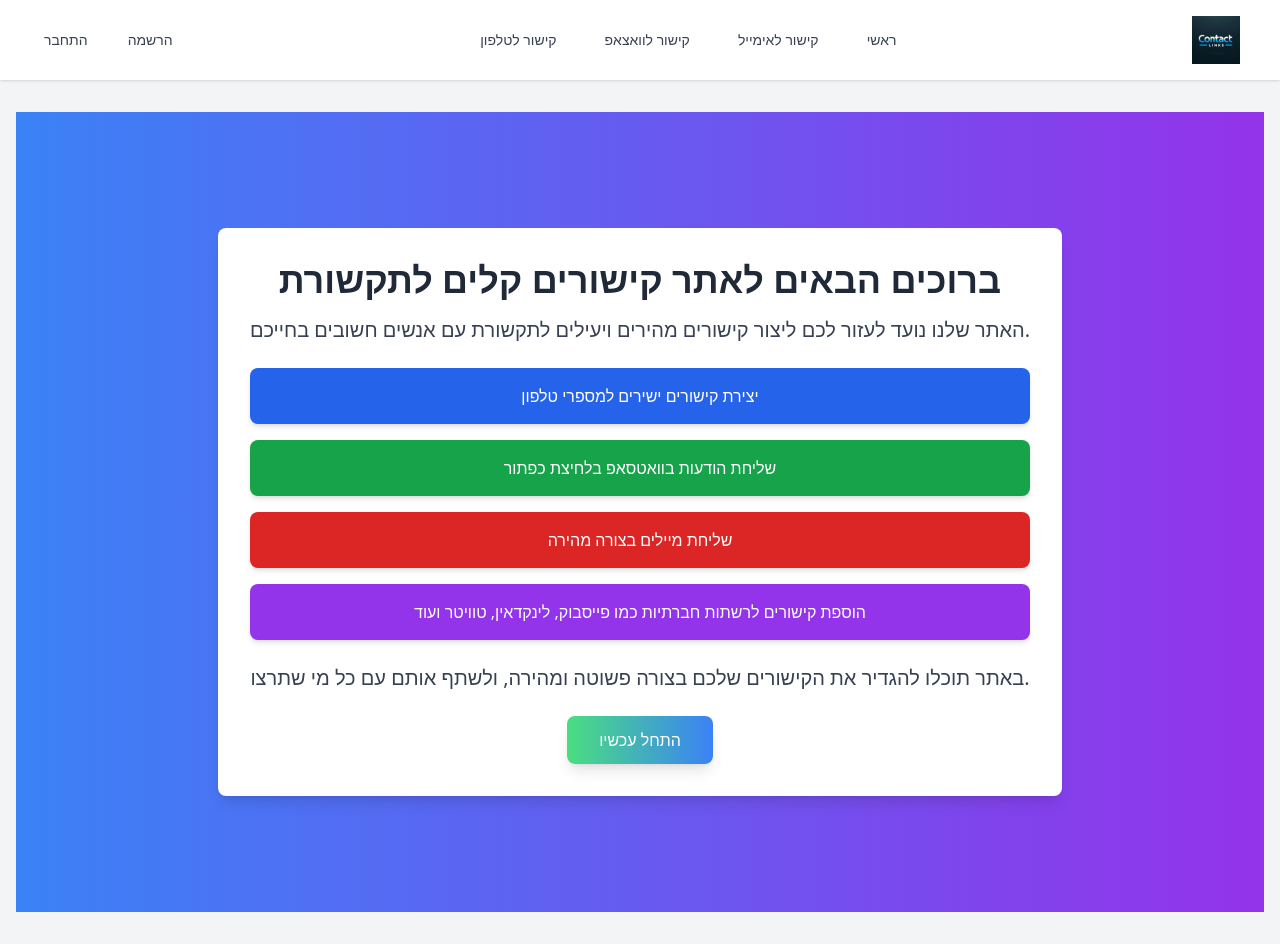
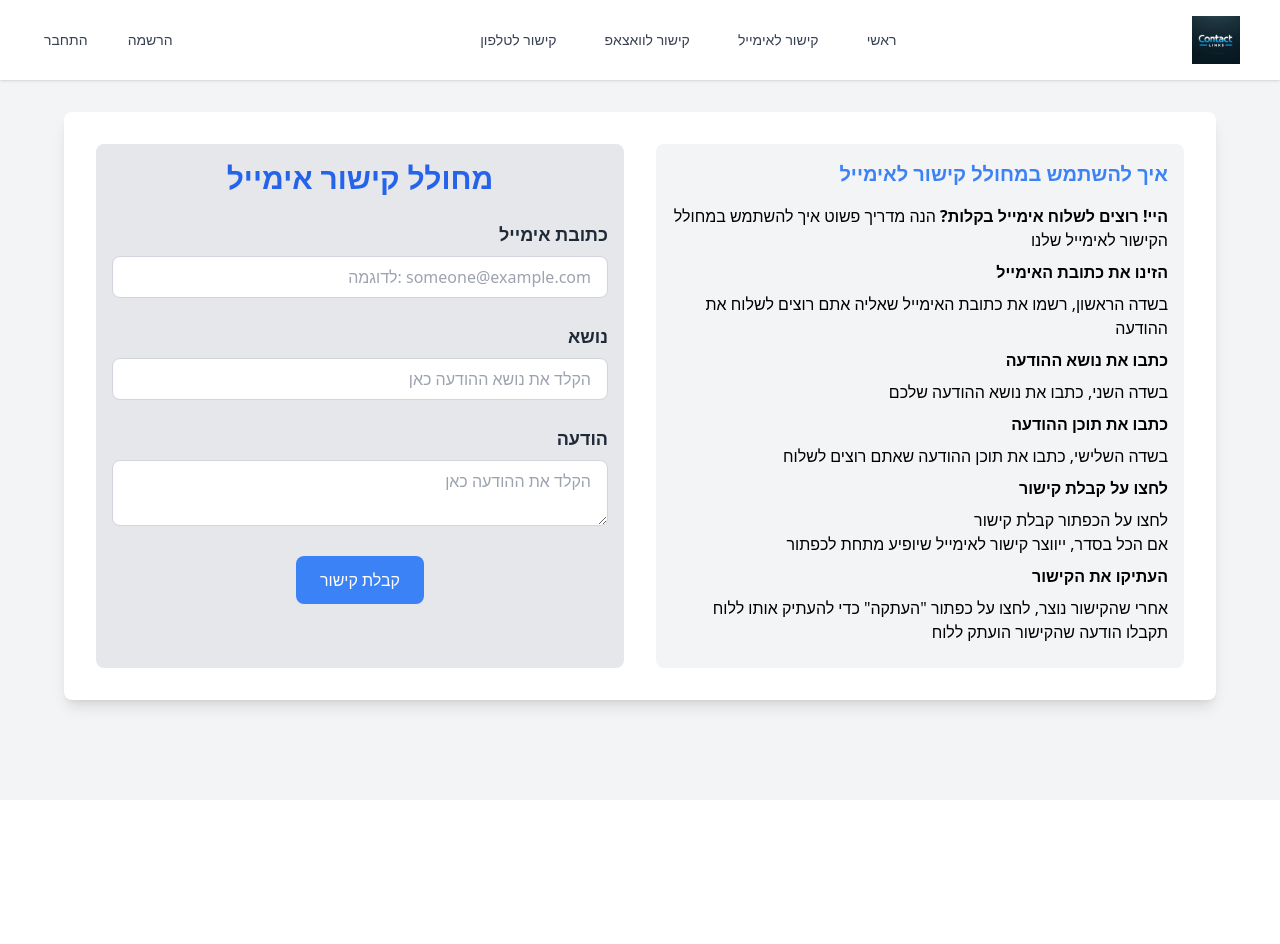
Before and after one commit to SimchaSucot/ContactLinks, a React (Vite) app in the folder client/: page /email-link in a window 1280 px wide. After the commit the page ends 800 px from the top, so only its background shows below. Built offline with nearby package versions, Linux system fonts and the light colour scheme.

Commit message:
change the route to react router

```diff
--- a/client/package.json
+++ b/client/package.json
@@ -11,7 +11,8 @@
   },
   "dependencies": {
     "react": "^18.2.0",
-    "react-dom": "^18.2.0"
+    "react-dom": "^18.2.0",
+    "react-router-dom": "^6.23.1"
   },
   "devDependencies": {
     "@types/react": "^18.2.66",
--- a/client/src/App.jsx
+++ b/client/src/App.jsx
@@ -1,10 +1,36 @@
+// import './tailwind.css';
+// import Home from "./components/home";
+
+// export default function App() {
+//   return (
+//     <>
+//       <Home />
+//     </>
+//   );
+// }
+// App.jsx
 import './tailwind.css';
-import Home from "./components/home";
+import React from 'react';
+import { BrowserRouter as Router, Route, Routes } from 'react-router-dom';
+import Home from './components/home';
+import EmailLinkGenerator from './components/EmailLinkGenerator';
+import WhatsappLinkGenerator from './components/WhatsappLinkGenerator';
+import PhoneLinkGenerator from './components/PhoneLinkGenerator';
+import Welcome from './components/Welcome';
 
-export default function App() {
+const App = () => {
   return (
-    <>
-      <Home />
-    </>
+    <Router>
+      <Routes>
+        <Route path="/" element={<Home />}>
+          <Route index element={<Welcome />} />
+          <Route path="email-link" element={<EmailLinkGenerator />} />
+          <Route path="whatsapp-link" element={<WhatsappLinkGenerator />} />
+          <Route path="phone-link" element={<PhoneLinkGenerator />} />
+        </Route>
+      </Routes>
+    </Router>
   );
-}
+};
+
+export default App;
--- a/client/src/components/home.jsx
+++ b/client/src/components/home.jsx
@@ -1,20 +1,7 @@
-// Home.jsx
-
-import React, { useState } from 'react';
-import Welcome from './Welcome';
-import EmailLinkGenerator from './EmailLinkGenerator';
-import WhatsappLinkGenerator from './WhatsappLinkGenerator';
-import PhoneLinkGenerator from './PhoneLinkGenerator';
+import React from 'react';
+import { Outlet, Link } from 'react-router-dom';
 
 const Home = () => {
-  const [activeButton, setActiveButton] = useState(null);
-  const [activeComponent, setActiveComponent] = useState('welcome');
-
-  const handleButtonClick = (componentName, index) => {
-    setActiveButton(index);
-    setActiveComponent(componentName);
-  };
-
   return (
     <div className="min-h-screen bg-gray-100">
       <header className="bg-white shadow">
@@ -26,23 +13,18 @@ const Home = () => {
           </div>
           <nav className="flex flex-1 justify-center flex-row-reverse space-x-reverse space-x-6">
             {[
-              { text: 'ראשי', component: 'welcome' },
-              { text: 'קישור לאימייל', component: 'emailLinkGenerator' },
-              { text: 'קישור לוואצאפ', component: 'whatsappLinkGenerator' },
-              { text: 'קישור לטלפון', component: 'phoneLinkGenerator' },
-            //   { text: 'תפוצה חכמה באימייל/וואצאפ', component: 'smartDistribution' },
-            //   { text: 'כפתור 6', component: 'button6' },
+              { text: 'ראשי', path: '/' },
+              { text: 'קישור לאימייל', path: '/email-link' },
+              { text: 'קישור לוואצאפ', path: '/whatsapp-link' },
+              { text: 'קישור לטלפון', path: '/phone-link' },
             ].map((item, index) => (
-              <a
+              <Link
                 key={index}
-                href="#!"
-                onClick={() => handleButtonClick(item.component, index)}
-                className={`text-gray-700 px-3 py-2 rounded-md text-sm font-medium transition duration-300 ${
-                  activeButton === index ? 'bg-blue-500 text-white' : 'hover:bg-blue-500 hover:text-white'
-                }`}
+                to={item.path}
+                className="text-gray-700 px-3 py-2 rounded-md text-sm font-medium transition duration-300 hover:bg-blue-500 hover:text-white"
               >
                 {item.text}
-              </a>
+              </Link>
             ))}
           </nav>
           <div className="flex items-center">
@@ -52,11 +34,7 @@ const Home = () => {
         </div>
       </header>
       <main className="container mx-auto px-4 py-8">
-        {activeComponent === 'welcome' && <Welcome />}
-        {activeComponent === 'emailLinkGenerator' && <EmailLinkGenerator />}
-        {activeComponent === 'whatsappLinkGenerator' && <WhatsappLinkGenerator />}
-        {activeComponent === 'phoneLinkGenerator' && <PhoneLinkGenerator />}
-        {/* הוסף עוד תנאים עבור הקומפוננטות הנוספות */}
+        <Outlet />
       </main>
     </div>
   );
```
Also changed, not shown: 1 other file (tests, documents, lock files or other folders).
